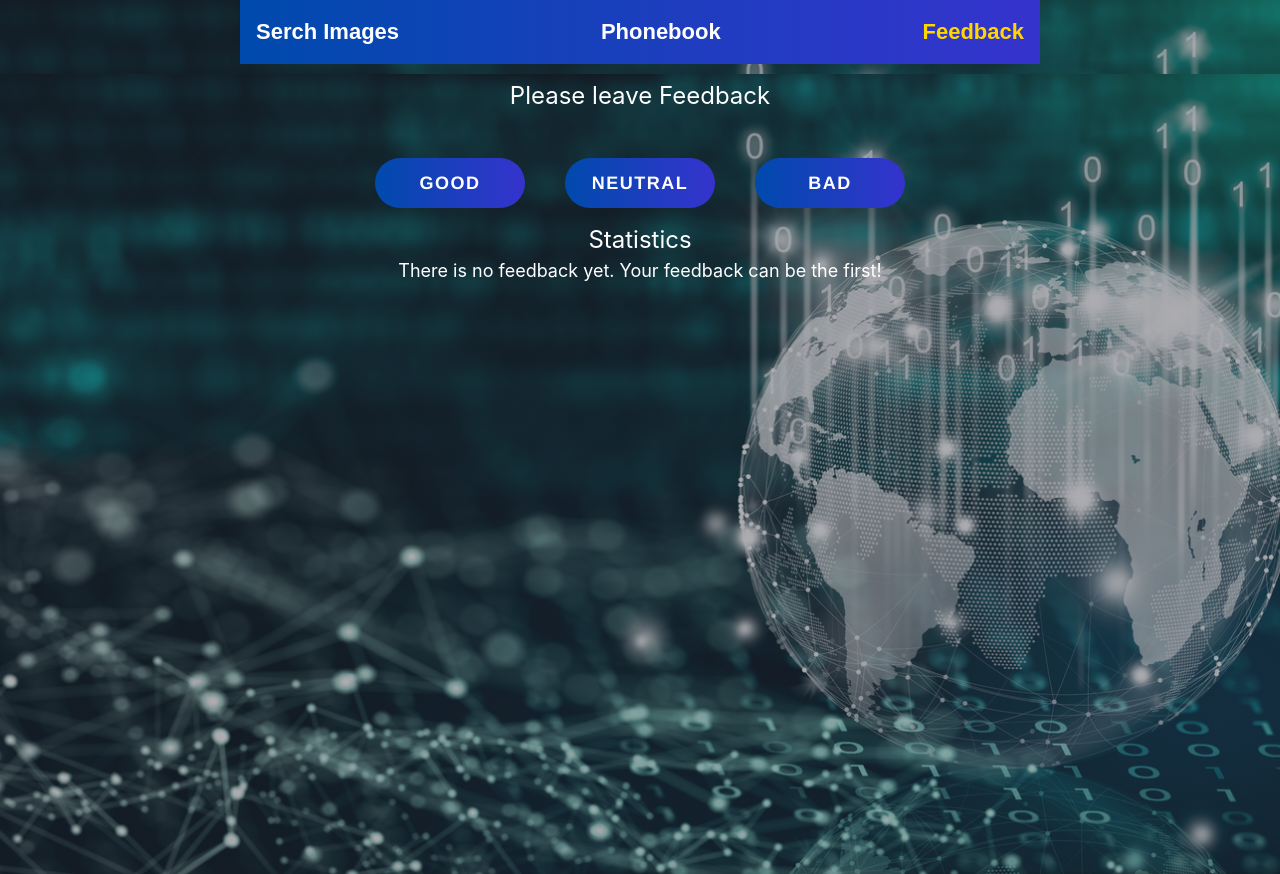
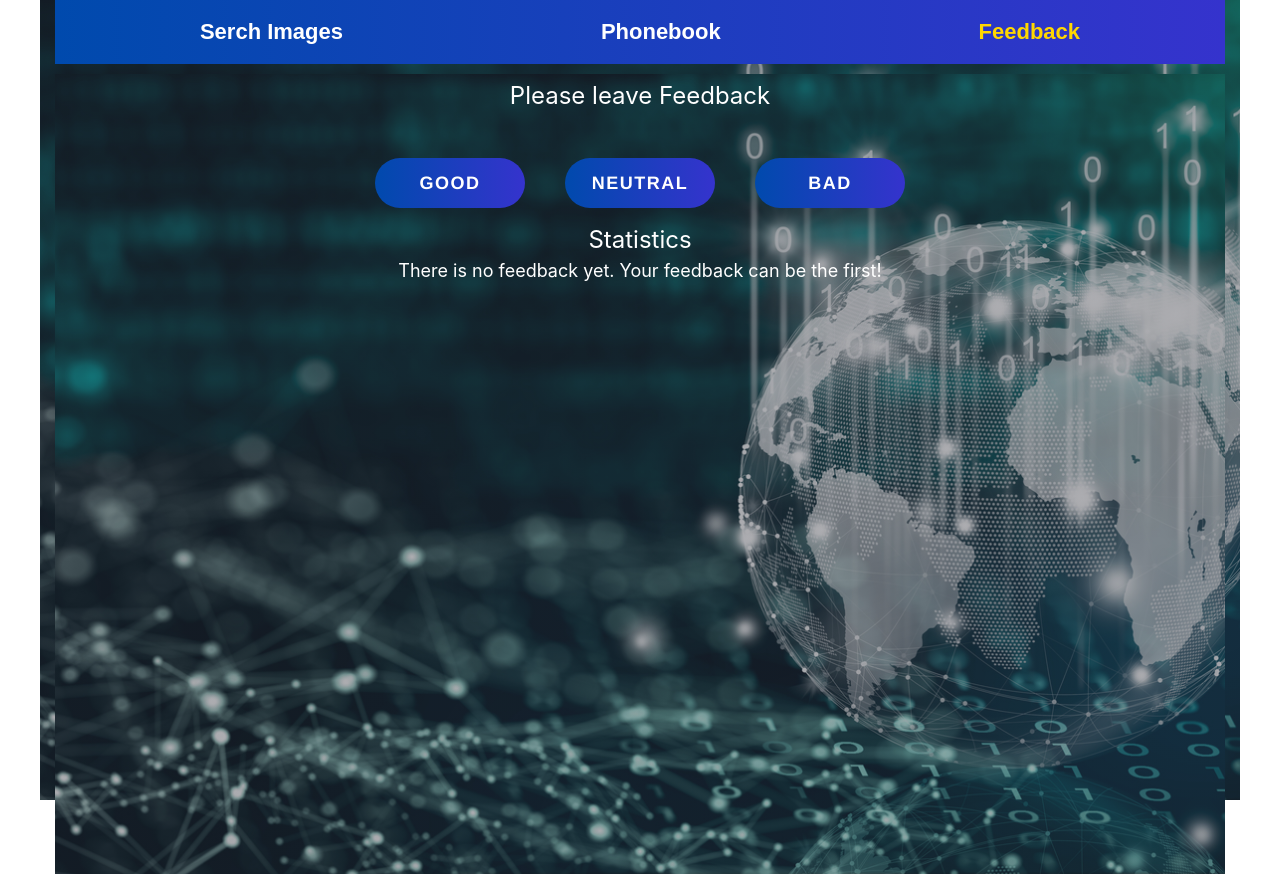
Before and after one commit to EevgenK/Projects, a React (Create React App) app: page /feedback in a window 1280 px wide. Built offline with nearby package versions, Linux system fonts and the light colour scheme.

Commit message:
conteiner sizes

```diff
--- a/public/index.html
+++ b/public/index.html
@@ -3,7 +3,7 @@
   <head>
     <meta charset="utf-8" />
     <link rel="icon" href="%PUBLIC_URL%/favicon.ico" />
-    <meta name="viewport" content="width=device-width, initial-scale=1" />
+    <meta name="viewport" content="width=device-width, initial-scale=1.0" />
     <meta name="theme-color" content="#000000" />
     <meta
       name="description"
--- a/src/common-styles/common.module.scss
+++ b/src/common-styles/common.module.scss
@@ -8,26 +8,32 @@
   background-position: center;
   background-repeat: repeat;
   background-size: cover;
-  // background-repeat: repeat;
   height: 100vh;
-  min-width: 100vh;
-  // display: flex;
-  justify-content: center;
-  flex-wrap: wrap;
-  align-items: center;
+  width: 100%;
+  margin: 0 auto;
+  padding: 0 15px;
   font-size: 40px;
   color: #010101;
   align-items: flex-start;
   align-content: flex-start;
+  @media screen and (min-width: 480px) {
+    max-width: 480px;
+  }
+  @media screen and (min-width: 768px) {
+    max-width: 768px;
+  }
+  @media screen and (min-width: 1200px) {
+    max-width: 1200px;
+  }
 }
 .navigationt {
   padding: 16px;
 
   background: var(--bg-color);
   margin: 0 auto 10px;
-  width: 100vh;
+
   display: flex;
-  justify-content: space-between;
+  justify-content: space-around;
   font-family: 'Poppins', sans-serif;
   font-size: 22px;
   font-weight: 700;
--- a/src/components/modules/SearchImages/ImageGallery/image-gallery.module.scss
+++ b/src/components/modules/SearchImages/ImageGallery/image-gallery.module.scss
@@ -3,7 +3,7 @@
   max-width: calc(100vw - 48px);
   grid-template-columns: repeat(auto-fill, minmax(320px, 1fr));
   grid-gap: 16px;
-  margin-top: 0;
+  margin-top: 10px;
   margin-bottom: 0;
   padding: 0;
   list-style: none;
--- a/src/components/modules/SearchImages/search-images.module.scss
+++ b/src/components/modules/SearchImages/search-images.module.scss
@@ -1,8 +1,18 @@
 .container {
   display: grid;
+
   grid-template-columns: 1fr;
   grid-gap: 16px;
   padding-bottom: 24px;
+  @media screen and (min-width: 480px) {
+    display: contents;
+  }
+  @media screen and (min-width: 768px) {
+    display: contents;
+  }
+  @media screen and (min-width: 1200px) {
+    max-width: 1200px;
+  }
 }
 #modal {
   font-size: 100%;
--- a/src/components/shared/OnClickButton/OnClickButton.jsx
+++ b/src/components/shared/OnClickButton/OnClickButton.jsx
@@ -2,9 +2,11 @@ import styles from './onclick-button.module.scss';
 import PropTypes from 'prop-types';
 const OnClickButton = ({ text, onClick }) => {
   return (
-    <button type="button" className={styles.butt} onClick={onClick}>
-      {text}
-    </button>
+    <div className={styles.box}>
+      <button type="button" className={styles.butt} onClick={onClick}>
+        {text}
+      </button>
+    </div>
   );
 };
 export default OnClickButton;
--- a/src/components/shared/OnClickButton/onclick-button.module.scss
+++ b/src/components/shared/OnClickButton/onclick-button.module.scss
@@ -1,3 +1,8 @@
+.box {
+  margin-top: 10px;
+  display: flex;
+  justify-content: center;
+}
 .butt {
   justify-self: center;
   padding: 8px 16px;
@@ -23,4 +28,5 @@
   &:focus {
     background-color: #303f9f;
   }
+  margin: 0 auto;
 }
```
